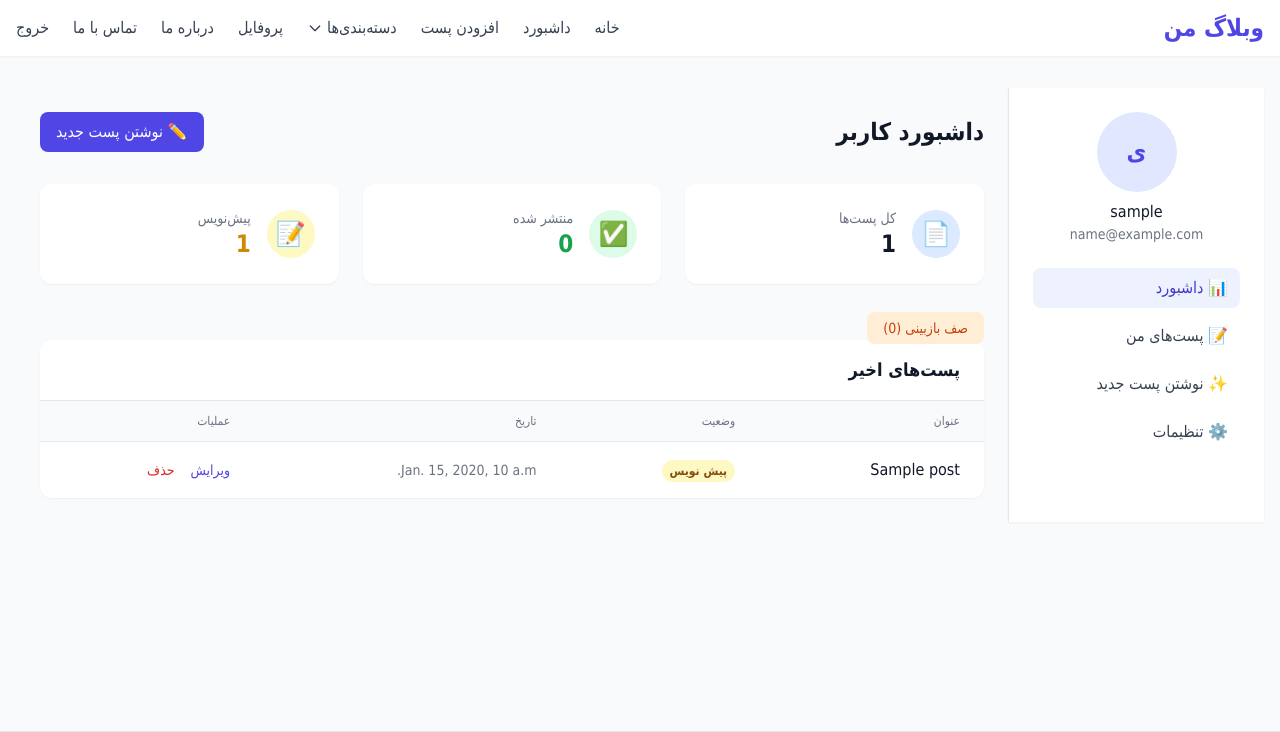
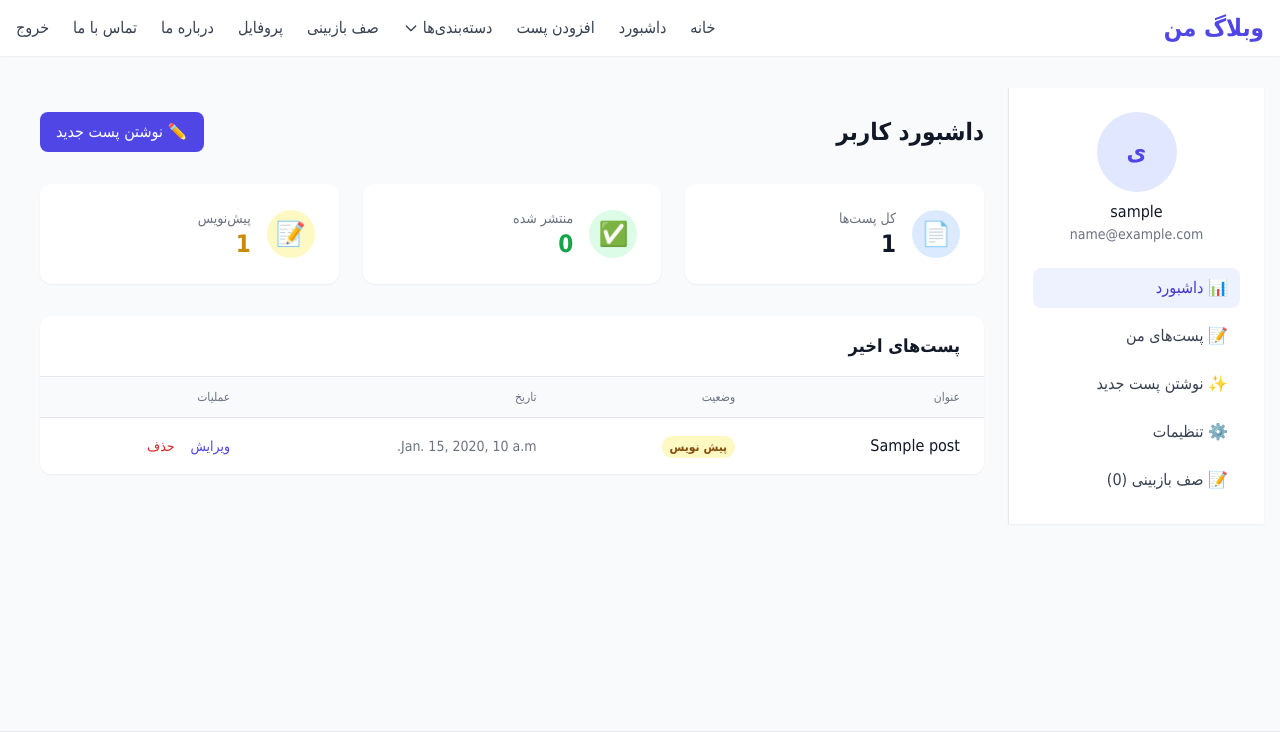
Before and after one commit to yn-th/my-django-blog, a Django app: page /dashboard in a window 1280 px wide. Shown: the top 732 px of the page. Run offline with Django 5.2, Linux system fonts and the light colour scheme; a user stored in the database is signed in; tables that the repository leaves empty hold one stand-in row (values such as "Sample post"); some libraries are stand-ins or nearby versions.

Commit message:
some changes

```diff
--- a/blog/templates/blog/dashboard.html
+++ b/blog/templates/blog/dashboard.html
@@ -20,7 +20,7 @@
                     📊 داشبورد
                 </a>
                 <a href="#" class="flex items-center px-3 py-2 text-gray-700 hover:bg-gray-100 rounded-lg transition">
-                    📝 پست‌های من
+                   📝  پست‌های من
                 </a>
                 <a href="{% url 'blog:create' %}" class="flex items-center px-3 py-2 text-gray-700 hover:bg-gray-100 rounded-lg transition">
                     ✨ نوشتن پست جدید
@@ -28,6 +28,11 @@
                 <a href="#" class="flex items-center px-3 py-2 text-gray-700 hover:bg-gray-100 rounded-lg transition">
                     ⚙️ تنظیمات
                 </a>
+                {% if is_editor %}
+    <a href="{% url 'blog:review_queue' %}" class="flex items-center px-3 py-2 text-gray-700 hover:bg-gray-100 rounded-lg transition">
+       📝  صف بازبینی ({{ review_queue_count }})
+    </a>
+{% endif %}
             </nav>
         </aside>
 
@@ -70,11 +75,7 @@
                         </div>
                     </div>
                 </div>
-{% if is_editor %}
-    <a href="{% url 'blog:review_queue' %}" class="px-4 py-2 bg-orange-100 text-orange-700 rounded-lg hover:bg-orange-200 transition text-sm">
-        صف بازبینی ({{ review_queue_count }})
-    </a>
-{% endif %}
+
                 <!-- جدول پست‌ها -->
                 <div class="bg-white rounded-xl shadow-sm overflow-hidden">
                     <div class="px-6 py-4 border-b">
--- a/blog/templates/blog/review_queue.html
+++ b/blog/templates/blog/review_queue.html
@@ -34,7 +34,7 @@
                     {% for post in posts %}
                     <tr>
                         <td class="px-6 py-4 whitespace-nowrap font-medium text-gray-900">
-                            <a href="{{ post.get_absolute_url }}" class="hover:text-indigo-600 transition">
+                            <a href={% url 'blog:detail' post.pk %} class="hover:text-indigo-600 transition">
                                 {{ post.title }}
                             </a>
                         </td>
--- a/blog/views.py
+++ b/blog/views.py
@@ -167,7 +167,7 @@ def delete_post(request , pk):
 @login_required
 @group_required('Editors')
 def review_queue(request):
-    posts = Post.objects.filter(status = Post.Status.REVIEW).order_by('-crated')
+    posts = Post.objects.filter(status = Post.Status.REVIEW).order_by('-created')
     return render (request , 'blog/review_queue.html',{'posts':posts})
 
 
--- a/templates/base.html
+++ b/templates/base.html
@@ -45,6 +45,10 @@
                 </div>
             </div>
             {% endif %}
+
+               {% if is_editor %}
+        <a href="{% url 'blog:review_queue' %}" class="text-gray-700 hover:text-indigo-600 transition whitespace-nowrap">صف بازبینی</a>
+    {% endif %}
 
             <a href="{% url 'blog:my_profile' %}" class="text-gray-700 hover:text-indigo-600 transition whitespace-nowrap">پروفایل</a>
             <a href="{% url 'blog:about' %}" class="text-gray-700 hover:text-indigo-600 transition whitespace-nowrap">درباره ما</a>
```
Also changed, not shown: blog/templates/blog/post_detail.html (+10 -1 lines).
